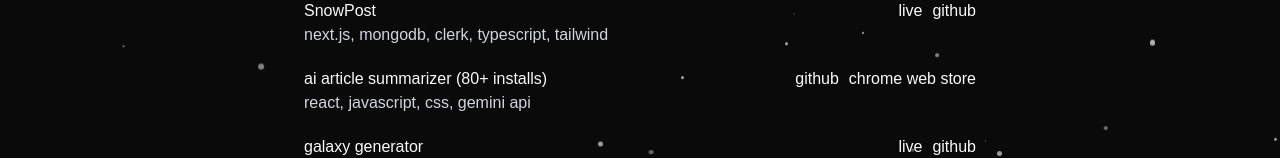
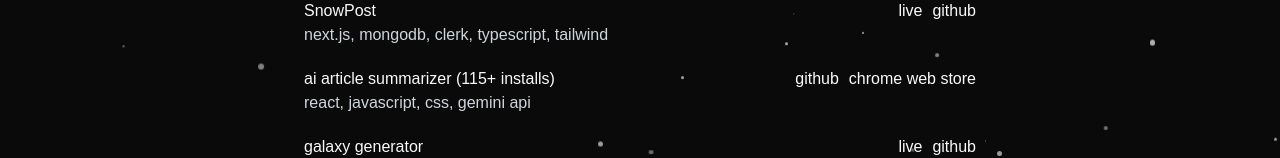
Before and after one commit to dkim2448/ts-portfolio, a React (Vite) app: page / in a window 1280 px wide. Shown: the part 506-664 px from the top of the page. Built offline with nearby package versions, Linux system fonts and the light colour scheme; a web font is replaced by a local one.

Commit message:
update install count

```diff
--- a/src/data.ts
+++ b/src/data.ts
@@ -27,7 +27,7 @@ export const projects: ExperienceItem[] = [
 		],
 	},
 	{
-		title: "ai article summarizer (80+ installs)",
+		title: "ai article summarizer (115+ installs)",
 		date: "react, javascript, css, gemini api",
 		links: [
 			{
```
